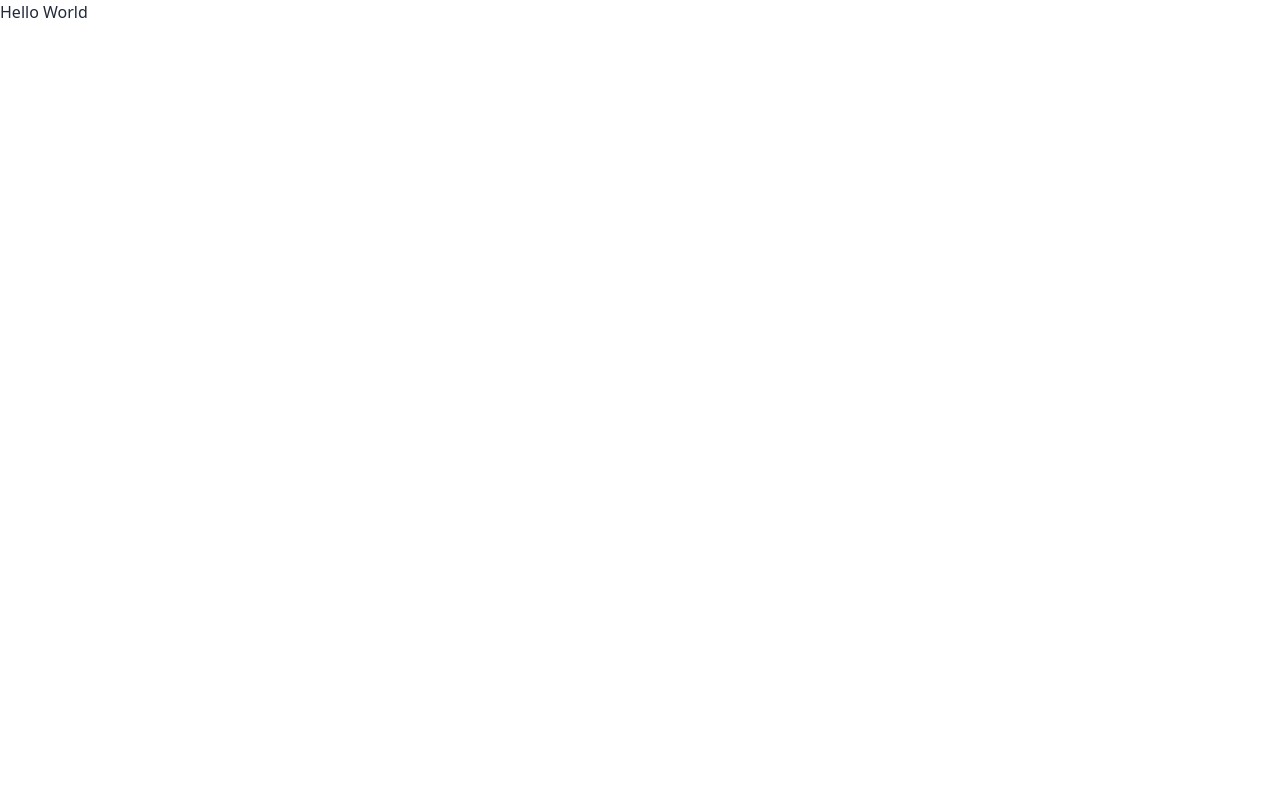
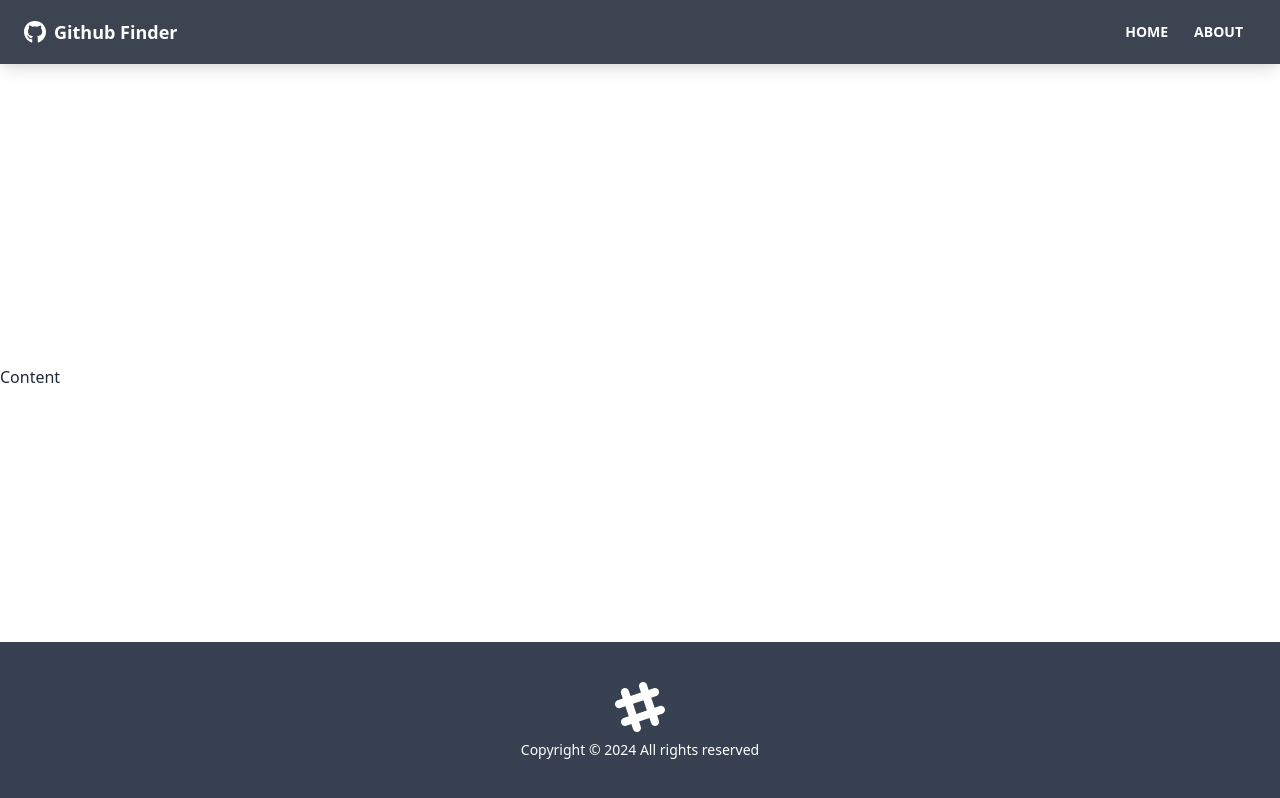
Before and after one commit to elvan/github-finder-app-react-example, a React (Create React App) app: page / in a window 1280 px wide. Built offline with nearby package versions, Linux system fonts and the light colour scheme.

Commit message:
navbar and footer components

```diff
--- a/package.json
+++ b/package.json
@@ -33,6 +33,8 @@
     "daisyui": "^1.16.1",
     "react": "^17.0.2",
     "react-dom": "^17.0.2",
+    "react-icons": "^4.3.1",
+    "react-router-dom": "^5.3.0",
     "react-scripts": "4.0.3",
     "web-vitals": "^1.1.2"
   },
--- a/src/App.js
+++ b/src/App.js
@@ -1,8 +1,18 @@
+import { BrowserRouter as Router } from 'react-router-dom';
+import Footer from './components/layout/Footer';
+import Navbar from './components/layout/Navbar';
+
 function App() {
   return (
-    <div>
-      <h1>Hello World</h1>
-    </div>
+    <Router>
+      <div className='flex flex-col justify-between h-screen'>
+        <Navbar />
+
+        <main>Content</main>
+
+        <Footer />
+      </div>
+    </Router>
   );
 }
 
--- /dev/null
+++ b/src/components/layout/Footer.jsx
@@ -0,0 +1,24 @@
+function Footer() {
+  const footerYear = new Date().getFullYear();
+
+  return (
+    <footer className='footer p-10 bg-gray-700 text-primary-content footer-center'>
+      <div>
+        <svg
+          width='50'
+          height='50'
+          viewBox='0 0 24 24'
+          xmlns='http://www.w3.org/2000/svg'
+          fillRule='evenodd'
+          clipRule='evenodd'
+          className='inline-block fill-current'
+        >
+          <path d='M22.672 15.226l-2.432.811.841 2.515c.33 1.019-.209 2.127-1.23 2.456-1.15.325-2.148-.321-2.463-1.226l-.84-2.518-5.013 1.677.84 2.517c.391 1.203-.434 2.542-1.831 2.542-.88 0-1.601-.564-1.86-1.314l-.842-2.516-2.431.809c-1.135.328-2.145-.317-2.463-1.229-.329-1.018.211-2.127 1.231-2.456l2.432-.809-1.621-4.823-2.432.808c-1.355.384-2.558-.59-2.558-1.839 0-.817.509-1.582 1.327-1.846l2.433-.809-.842-2.515c-.33-1.02.211-2.129 1.232-2.458 1.02-.329 2.13.209 2.461 1.229l.842 2.515 5.011-1.677-.839-2.517c-.403-1.238.484-2.553 1.843-2.553.819 0 1.585.509 1.85 1.326l.841 2.517 2.431-.81c1.02-.33 2.131.211 2.461 1.229.332 1.018-.21 2.126-1.23 2.456l-2.433.809 1.622 4.823 2.433-.809c1.242-.401 2.557.484 2.557 1.838 0 .819-.51 1.583-1.328 1.847m-8.992-6.428l-5.01 1.675 1.619 4.828 5.011-1.674-1.62-4.829z'></path>
+        </svg>
+        <p>Copyright &copy; {footerYear} All rights reserved</p>
+      </div>
+    </footer>
+  );
+}
+
+export default Footer;
--- /dev/null
+++ b/src/components/layout/Navbar.jsx
@@ -0,0 +1,39 @@
+import PropTypes from 'prop-types';
+import { FaGithub } from 'react-icons/fa';
+import { Link } from 'react-router-dom';
+
+function Navbar({ title }) {
+  return (
+    <nav className='navbar mb-12 shadow-lg bg-neutral text-neutral-content'>
+      <div className='container mx-auto'>
+        <div className='flex-none px-2 mx-2'>
+          <FaGithub className='inline pr-2 text-3xl' />
+          <Link to='/' className='text-lg font-bold align-middle'>
+            {title}
+          </Link>
+        </div>
+
+        <div className='flex-1 px-2 mx-2'>
+          <div className='flex justify-end'>
+            <Link to='/' className='btn btn-ghost btn-sm rounded-btn'>
+              Home
+            </Link>
+            <Link to='/about' className='btn btn-ghost btn-sm rounded-btn'>
+              About
+            </Link>
+          </div>
+        </div>
+      </div>
+    </nav>
+  );
+}
+
+Navbar.defaultProps = {
+  title: 'Github Finder',
+};
+
+Navbar.propTypes = {
+  title: PropTypes.string,
+};
+
+export default Navbar;
```
Also changed, not shown: jsconfig.json (added, +12 -0 lines), 1 other file (tests, documents, lock files or other folders).
